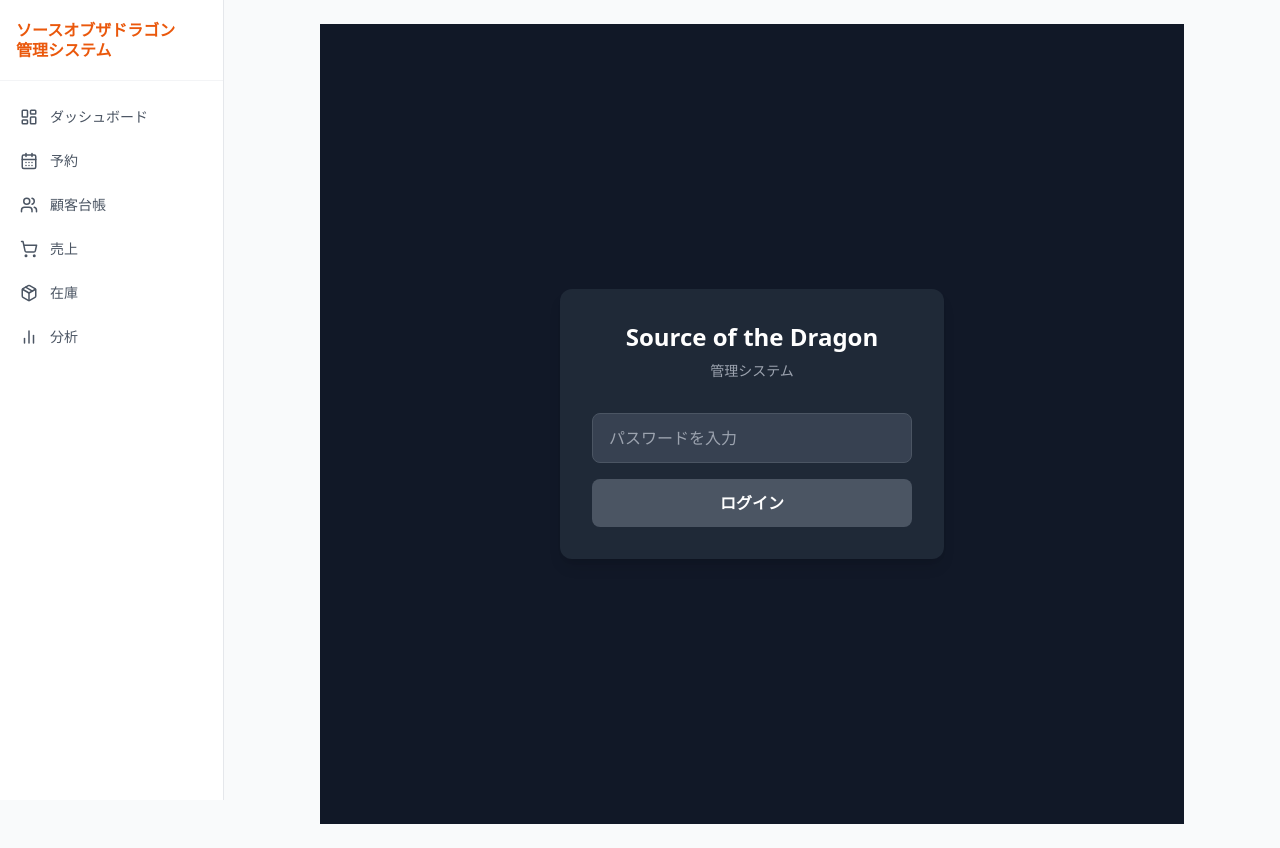
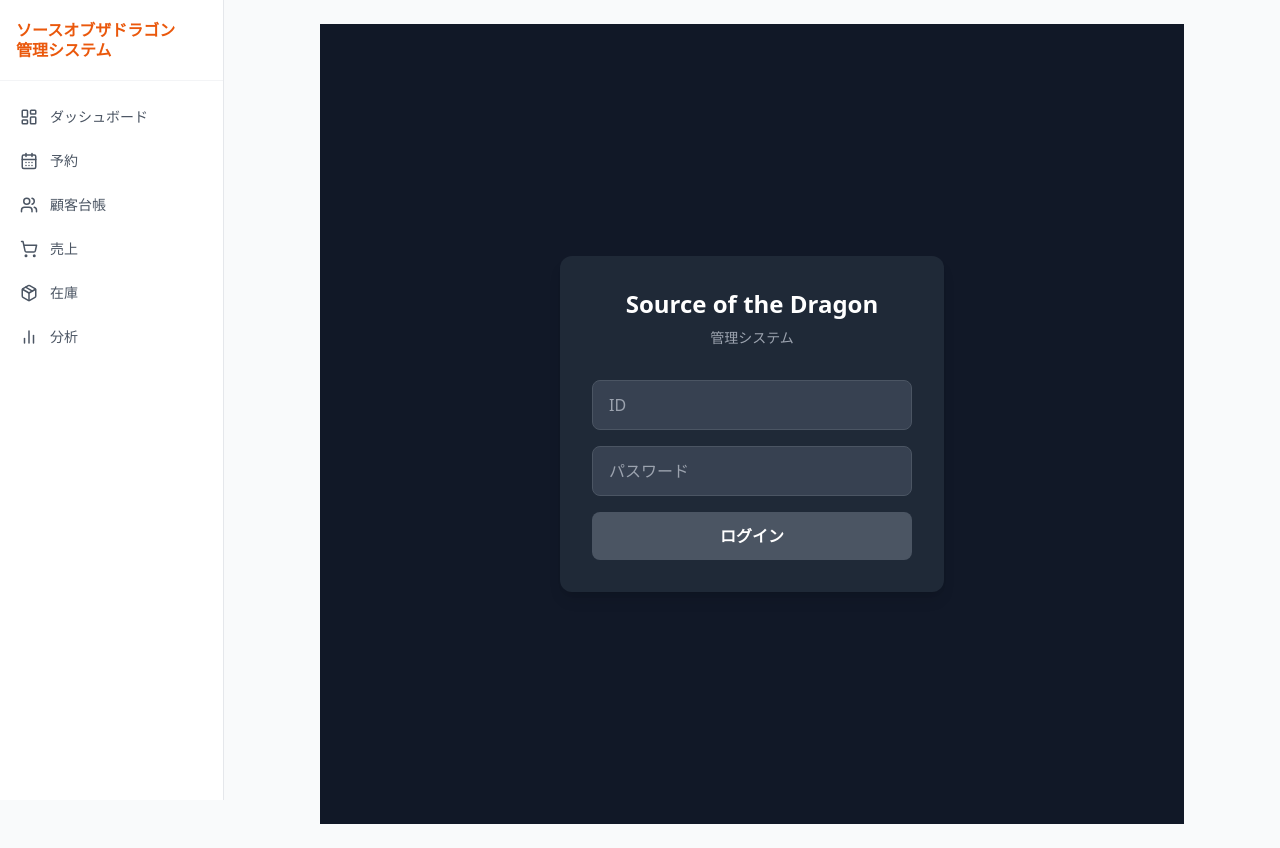
Before and after one commit to sauceofthedragon/foodcourt-scm, a Next.js app: page /login in a window 1280 px wide. Built offline with nearby package versions, Linux system fonts and the light colour scheme.

Commit message:
auth: add route protection

```diff
--- a/app/api/auth/login/route.ts
+++ b/app/api/auth/login/route.ts
@@ -1,18 +1,5 @@
-import { createClient } from '@/lib/supabase/server'
-import { NextResponse } from 'next/server'
-
-export async function POST(request: Request) {
-  const { password } = await request.json()
-  const supabase = await createClient()
-
-  const { error } = await supabase.auth.signInWithPassword({
-    email: process.env.ADMIN_EMAIL!,
-    password,
-  })
-
-  if (error) {
-    return NextResponse.json({ error: 'Unauthorized' }, { status: 401 })
-  }
-
-  return NextResponse.json({ ok: true })
+// app/api/auth/login/route.ts
+// このAPIルートは廃止。認証はクライアントから直接Supabase Authを呼ぶ方式に移行済み。
+export async function POST() {
+  return new Response("Gone", { status: 410 })
 }
--- a/app/login/page.tsx
+++ b/app/login/page.tsx
@@ -1,9 +1,10 @@
 "use client"
-
 import { useState } from "react"
 import { useRouter } from "next/navigation"
+import { createClient } from "@/lib/supabase/client"
 
 export default function LoginPage() {
+  const [userId, setUserId] = useState("")
   const [password, setPassword] = useState("")
   const [error, setError] = useState("")
   const [loading, setLoading] = useState(false)
@@ -12,17 +13,33 @@ export default function LoginPage() {
   const handleLogin = async () => {
     setLoading(true)
     setError("")
-    const res = await fetch("/api/auth/login", {
-      method: "POST",
-      headers: { "Content-Type": "application/json" },
-      body: JSON.stringify({ password }),
+    const supabase = createClient()
+
+    // IDからメールを引く
+    const { data: profile, error: profileError } = await supabase
+      .from("user_profiles")
+      .select("email")
+      .eq("user_id", userId.trim())
+      .single()
+
+    if (profileError || !profile) {
+      setError("IDまたはパスワードが違います")
+      setLoading(false)
+      return
+    }
+
+    // メールでログイン
+    const { error: authError } = await supabase.auth.signInWithPassword({
+      email: profile.email,
+      password,
     })
-    if (res.ok) {
+
+    if (authError) {
+      setError("IDまたはパスワードが違います")
+      setLoading(false)
+    } else {
       router.push("/")
       router.refresh()
-    } else {
-      setError("パスワードが違います")
-      setLoading(false)
     }
   }
 
@@ -35,8 +52,16 @@ export default function LoginPage() {
         <p className="text-gray-400 text-sm text-center mb-8">管理システム</p>
         <div className="space-y-4">
           <input
+            type="text"
+            placeholder="ID"
+            value={userId}
+            onChange={(e) => setUserId(e.target.value)}
+            onKeyDown={(e) => e.key === "Enter" && handleLogin()}
+            className="w-full bg-gray-700 text-white px-4 py-3 rounded-lg border border-gray-600 focus:border-orange-500 focus:outline-none focus:ring-1 focus:ring-orange-500"
+          />
+          <input
             type="password"
-            placeholder="パスワードを入力"
+            placeholder="パスワード"
             value={password}
             onChange={(e) => setPassword(e.target.value)}
             onKeyDown={(e) => e.key === "Enter" && handleLogin()}
@@ -47,7 +72,7 @@ export default function LoginPage() {
           )}
           <button
             onClick={handleLogin}
-            disabled={loading || !password}
+            disabled={loading || !userId || !password}
             className="w-full bg-orange-600 hover:bg-orange-500 disabled:bg-gray-600 text-white font-semibold py-3 rounded-lg transition-colors"
           >
             {loading ? "ログイン中..." : "ログイン"}
--- a/next.config.js
+++ b/next.config.js
@@ -1,8 +1,4 @@
 /** @type {import('next').NextConfig} */
 const nextConfig = {
-  env: {
-    NEXT_PUBLIC_SUPABASE_URL: 'https://ubhirekjjnlrwiwrqaqs.supabase.co',
-    NEXT_PUBLIC_SUPABASE_ANON_KEY: 'sb_publishable_AnrJbyHu8Vhq5gByruMs7g_WwfIRVpt',
-  },
-}
+ }
 module.exports = nextConfig
```
